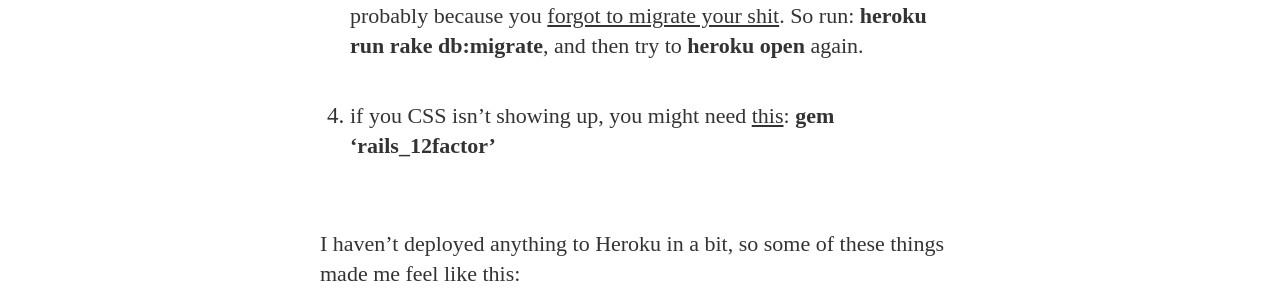
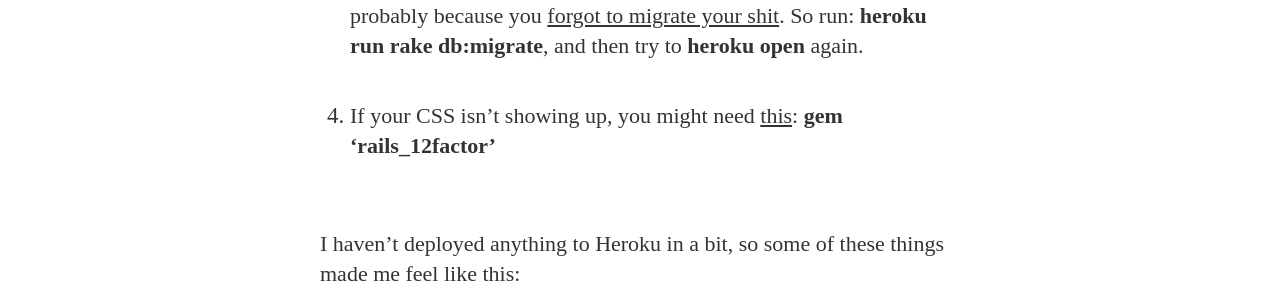
Before and after one commit to aj9045/aj9045.github.io, a Jekyll site: the page built from _posts/2015-04-29-winning-with-heroku.md, in a window 1280 px wide. Shown: the part 1025-1323 px from the top of the page. Built offline with Jekyll 4.4.1, drawn with Linux system fonts in a browser that asks for light colours; nearby versions of some CDN libraries; some web fonts are replaced; Markdown is read by kramdown in place of the engine named in the settings.

Commit message:
correct capitalization and spelling

```diff
--- a/_posts/2015-04-29-winning-with-heroku.md
+++ b/_posts/2015-04-29-winning-with-heroku.md
@@ -16,7 +16,7 @@
 3. If you're getting a "We're sorry but something went wrong" message, and you feel like you haven't done anything wrong, it's probably because you <a href="http://stackoverflow.com/questions/20924389/heroku-were-sorry-but-something-went-wrong">forgot to migrate your shit</a>. So run: <span class="keyword">heroku run rake db:migrate</span>, and then try to <span class="keyword">heroku open</span> again.
 
 
-4. if you CSS isn't showing up, you might need <a href="https://devcenter.heroku.com/articles/ruby-support#injected-plugins">this</a>: <span class="keyword">gem 'rails_12factor'</span>
+4. If your CSS isn't showing up, you might need <a href="https://devcenter.heroku.com/articles/ruby-support#injected-plugins">this</a>: <span class="keyword">gem 'rails_12factor'</span>
 
 
 
```
Also changed, not shown: 2 other files.
